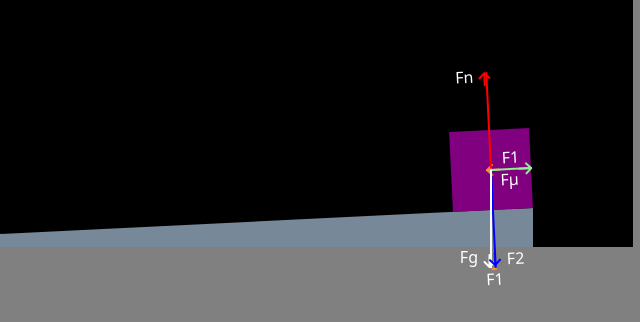
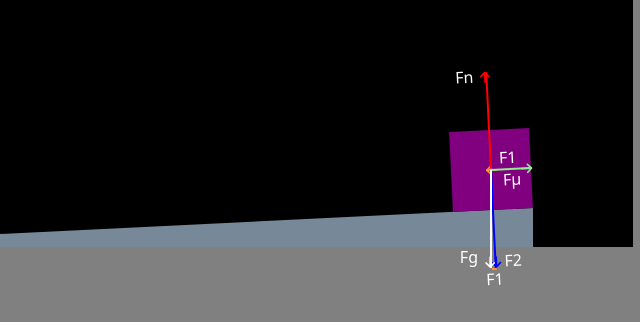
Before and after one commit to jfMoller/InclinedPlane, a plain HTML site: page index.html in a window 1280 px wide. Shown: the part 453-775 px from the top of the page, 507-1147 px from the left. Drawn offline with Linux system fonts and the light colour scheme.

Commit message:
completed base visual model for vectors

```diff
--- a/index.html
+++ b/index.html
@@ -134,21 +134,25 @@
 
 
                      <p id="f1-title">F1</p></div>
-                    <div id="ff" class="vector"><p id="ff-title">Fμ</p><i class="fa-light fa-solid fa-arrow-right"></i></div>
+                    <div id="ff" class="vector"><p id="ff-title">Fμ</p><i class="fa-light fa-solid fa-arrow-right"></i>
+                    </div>
 
                     <div id="fn" class="vector"> <div id="arrow-up">
                         <i class="fa-light fa-solid fa-arrow-up"></i>
                     </div><p id="fn-title">Fn</p>
+                    <div id="f2" class="vector"><p id="f2-title">F2</p><div id="arrow-down">
+                        <i class="fa-light fa-solid fa-arrow-down"></i>
+                    </div></div>
                         <div id="mk"><p>F1</p></div>
+
+
                     </div>
                     <div id="fg" class="vector"><div id="arrow-down">
                         <i class="fa-light fa-solid fa-arrow-down"></i>
                     </div>
                     <p id="fg-title">Fg</p></div>
 
-                    <div id="f2" class="vector"> <div id="arrow-down">
-                        <i class="fa-light fa-solid fa-arrow-down"></i>
-                    </div><p id="f2-title">F2</p></div>
+
 
                 </div>
             </div>
--- a/main.js
+++ b/main.js
@@ -11,7 +11,8 @@ import {
   fμValue,
   fgValue,
   f1Vector,
-  frictionVector
+  frictionVector,
+  f2Vector
 } from "./nodes.js";
 import { handlesKeyDown, handlesKeyUp } from "./event.js";
 
@@ -77,6 +78,8 @@ function render() {
   "px";
   normalVector.style.height = (normalForce * 2).toFixed(2).toString() +
   "px";
+  f2Vector.style.height = (normalForce * 2).toFixed(2).toString() +
+  "px";
 
   //metric displays
 angleValue.innerText = "θ = " + (57.296 * planeAngle).toFixed(2).toString() + "°";
--- a/styles.css
+++ b/styles.css
@@ -83,6 +83,10 @@ bottom: 80px;
   justify-content: center;
 }
 
+i {
+  font-size: 13px;
+}
+
 #f1 {
   position: inherit;
   display: flex;
@@ -107,8 +111,9 @@ justify-content: flex-start;
 
 #f1 i {
   position: relative;
-  top: 6.9px;
-  color: rgb(255, 146, 50)
+  top: 5.5px;
+  right: 0.2px;
+  color: rgb(255, 146, 50);
 }
 #ff {
   position: inherit;
@@ -127,16 +132,17 @@ justify-content: flex-end;
 
 #ff i {
   position: relative;
-  top: -7.4px;
-  color: lightgreen
+  top: -5.3px;
+  left: 0.2px;
+  color: lightgreen;
 }
 
 #fn i {
   position: relative;
   display: flex;
   bottom: 1px;
-  left: 21px;
-  color:Red;
+  left: 20.5px;
+  color:red;
 }
 
 #fn {
@@ -164,8 +170,8 @@ background: linear-gradient(
 #arrow-down {
   position: relative;
   display: flex;
-  top: -3px;
-  right: 5.9px;
+  top: -4.5px;
+  right: 4.9px;
   color:blue;
 }
 
@@ -191,11 +197,11 @@ background: linear-gradient(
 }
 
 #fg i {
-  color: white;
+  color: rgb(255, 255, 255);
   position: relative;
   display: flex;
-  bottom: -4px;
-  left: 27.5px;
+  bottom: -5px;
+  left: 26px;
 }
 
 #f2 {
@@ -209,8 +215,23 @@ justify-content: flex-start;
   background-color: transparent;
 }
 
+#f2 #f2-title {
+  position: relative;
+  right: -9px;
+  bottom: -4px;
+}
+
+#f2 i {
+  position: relative;
+  display: flex;
+  bottom: -5px;
+  left: -16.5px;
+  color:blue;
+}
+
 #mk {
   position: inherit;
+  z-index: -1;
   width: 300px;
   height: 2px;
   top: 100px;
```
